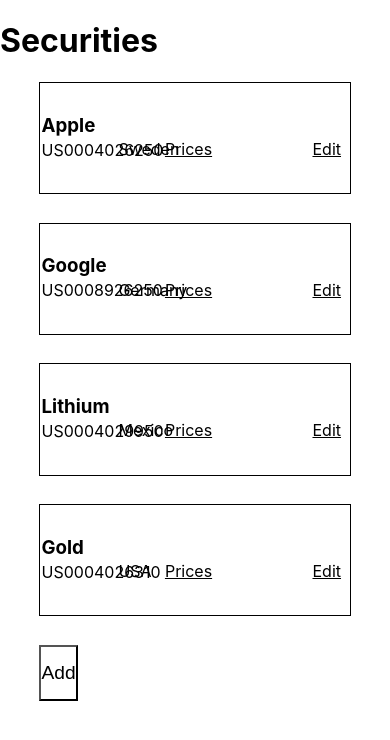
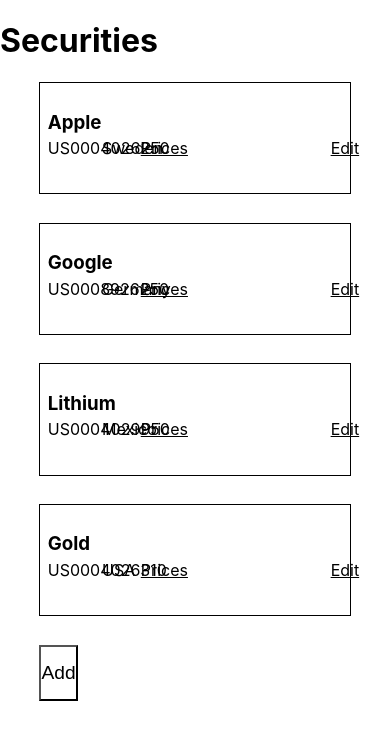
Before and after one commit to AidanMcB/caissa-test-proj, a React (Create React App) app: page / in a window 390 px wide. Shown: the top 740 px of the page. Built offline with nearby package versions, Linux system fonts and the light colour scheme.

Commit message:
seems grid is the best way to align items, consider addding media queries later

```diff
--- a/src/index.css
+++ b/src/index.css
@@ -37,27 +37,35 @@
   border: 1px solid black;
   grid-column: 3;
   display: grid;
-  grid-template-columns: 25% 15% 15% 30% 15%;
-  /* consider making four rows? */
+  grid-template-columns: 2.5% 17.5% 12.5% 61.25% 6.25%;
   grid-template-rows: 25% 25% 25% 25%
 }
 .security-card > h3 {
+  grid-column: 2;
   grid-row: 2;
   justify-self: start;
-  align-self: end;
-  padding: 2%;
   margin: 0;
 }
 .security-card > p {
   justify-self: start;
-  align-self: start;
   margin: 0;
-  padding: 2%;
   grid-row: 3;
+}
+.security-card > p:nth-child(2){
+  grid-column: 2;
+  justify-self: start;
+}
+.security-card > p:nth-child(3){
+  grid-column: 3;
+  justify-self: start;
+}
+.security-card > p:nth-child(4){
+  grid-column: 4;
+  justify-self: start;
 }
 .security-card > p:nth-child(5){
   grid-column: 5;
-  justify-self: center;
+  justify-self: start;
 }
 .prices-link, .edit-link{
   text-decoration: underline;
```
